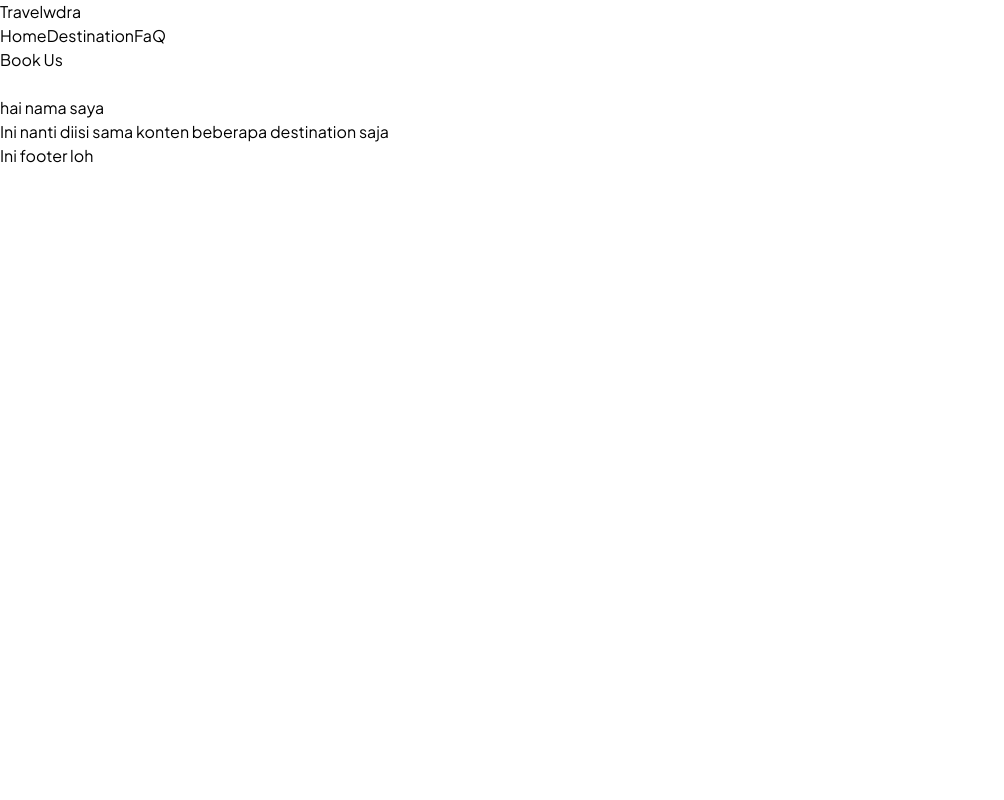
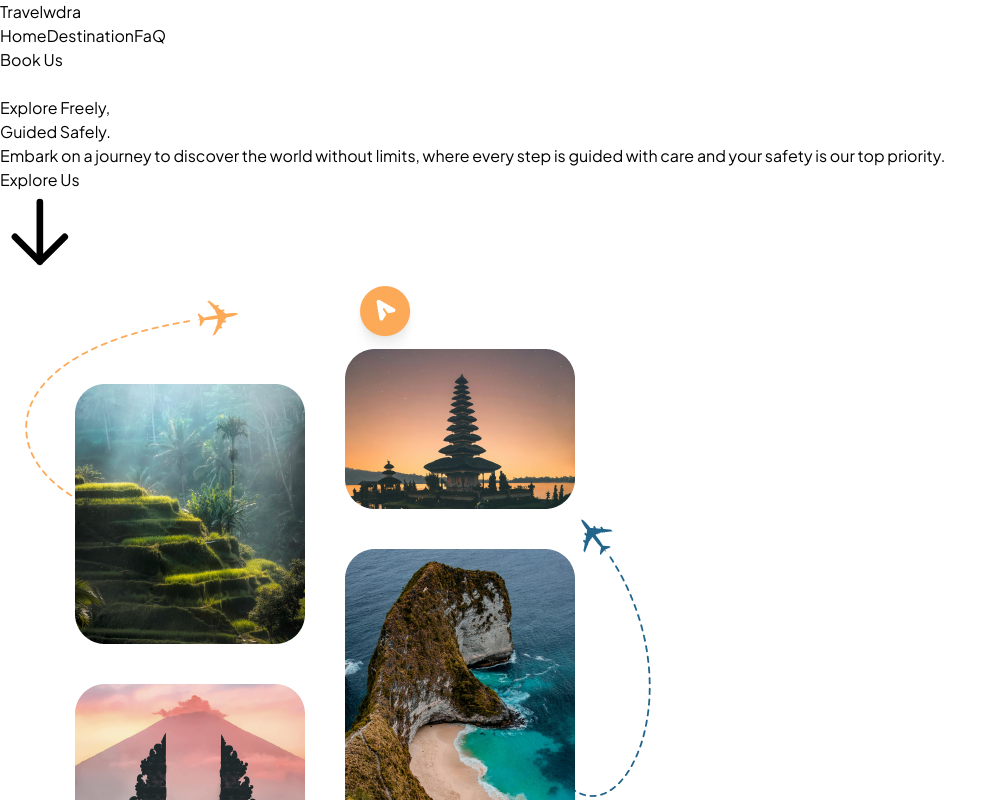
Before and after one commit to HenPx/tourism-guide-app, a React (Vite) app: page / in a window 1280 px wide. Shown: the top 800 px of the page, without its empty margins (0-1004 px from the left). Built offline with nearby package versions, Linux system fonts and the light colour scheme.

Commit message:
feat: create landing page for menu page

```diff
--- a/src/pages/Home.jsx
+++ b/src/pages/Home.jsx
@@ -2,6 +2,7 @@ import React from "react";
 import Navigation from "../components/NavBar"
 import ExploreDestination from "../sections/ExploreDes";
 import FooterBox from "../components/Footer";
+import LandCover from "../assets/png/LandingCover.png"
 
 
 export default function Home(){
@@ -12,12 +13,38 @@ export default function Home(){
 
                 <Navigation/>
             </header>
-            <main className="mt-[80px]">
-                <section className="relative z-20 min-h-screen">
+            <main className="px-4 sm:px-6 md:py-4  lg:px-16">
+                <section className="relative md:mt-0  md:mt-0 space-x-0 md:space-x-8 items-center flex flex-col md:flex-row justify-evenly mt-6 mb-6 md:justify-between z-20 min-h-screen max-h-screen mt-auto ">
+                    <div className="space-y-4 md:space-y-6 text-center md:text-left">
+                        <h1 className="font-bold text-4xl md:text-7xl text-black">
+                            Explore Freely, <br />
+                            <span className="text-[#42A7C3]">Guided Safely.</span>
+                        </h1>
+
+                        <p className="text-[#A8A8A8] text-lg">
+                        Embark on a journey to discover the world without limits, where every step
+                        is guided with care and your safety is our top priority.
+                        </p>
+
+                        {/* Button */}
+                        <button className="md:block bg-transparent border border-2 border-[#42A7C3] text-sm text-[#42A7C3] hover:text-white px-5 py-2 rounded-lg shadow-md hover:bg-[#42A7C3] transition">
+                            <div className="flex justify-between space-x-2">
+                                <p>Explore Us</p>
+                                <svg xmlns="http://www.w3.org/2000/svg" fill="none"viewBox="0 0 24 24" strokeWidth={2} stroke="currentColor" className="size-5">
+                                    <path
+                                        strokeLinecap="round"
+                                        strokeLinejoin="round"
+                                        d="M19.5 13.5 12 21m0 0-7.5-7.5M12 21V3"
+                                    />
+                                </svg>
+                            </div>
+                        </button>
+                    </div>
                     <div >
-                        hai nama saya
+                        <img src={LandCover} alt="ImageLanding" className="w-[300px] md:w-auto mx-auto"/>
                     </div>
                 </section>
+
                 <section className="relative z-20">
                     <ExploreDestination/>
                 </section>
```
Also changed, not shown: src/assets/png/LandingCover.png (added).
